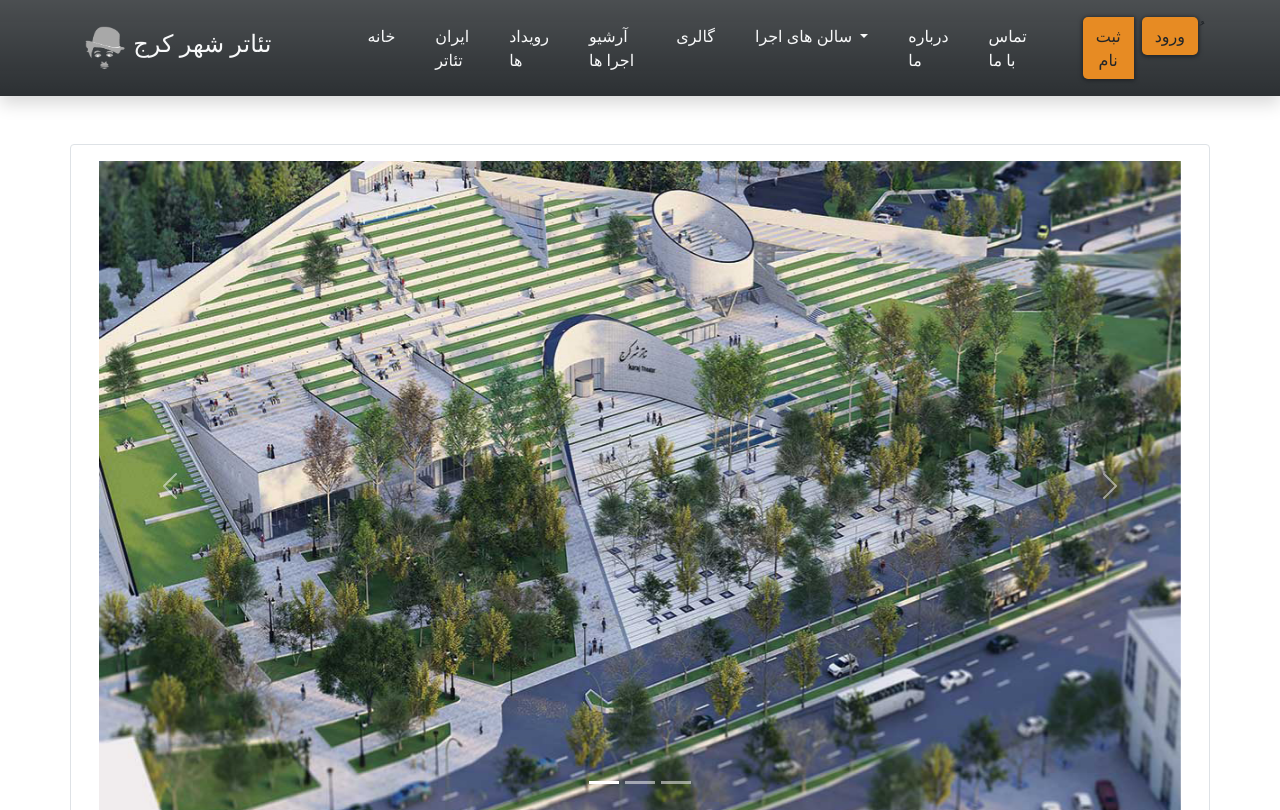
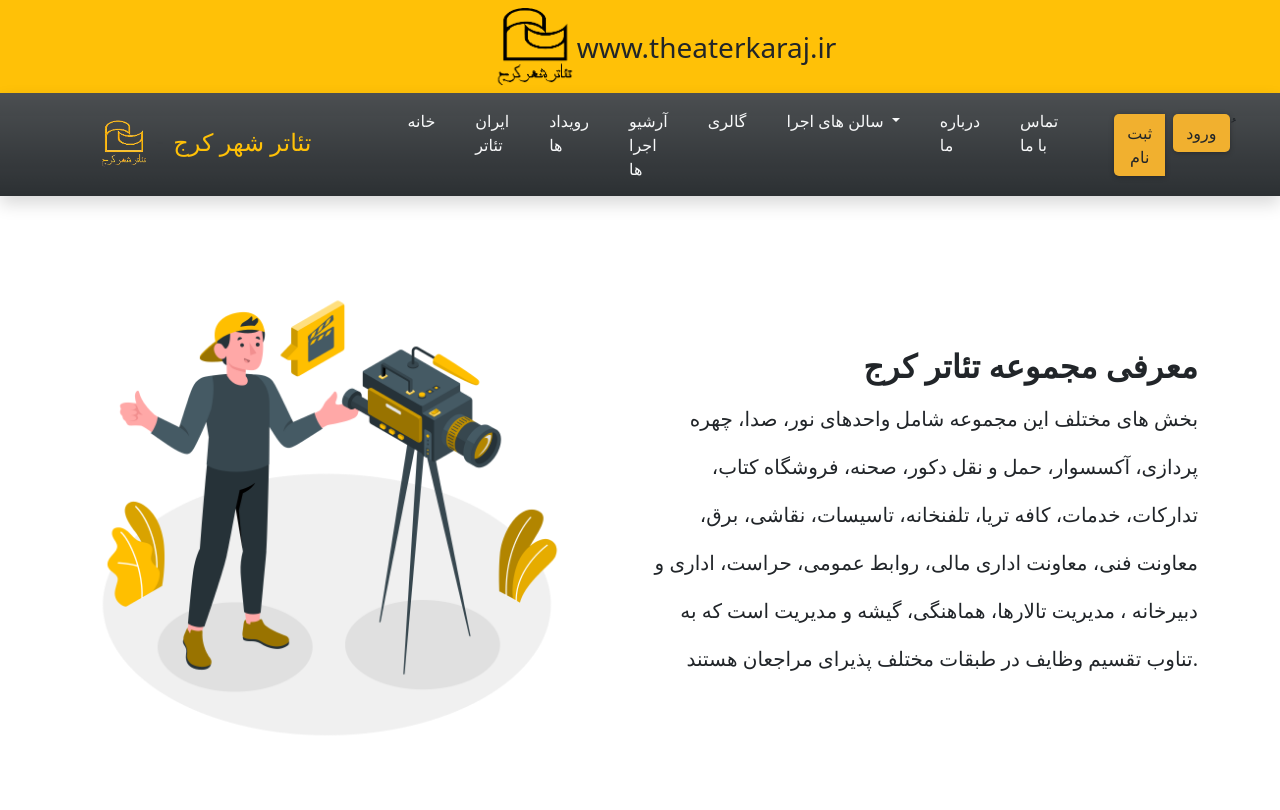
Before and after one commit to Delaram77L/theatr-shahr, a website: page index.html in a window 1280 px wide. Shown: the top 810 px of the page. Drawn offline with Linux system fonts and the light colour scheme.

Commit message:
add commit site

```diff
--- a/assets/sass/_mixins.scss
+++ b/assets/sass/_mixins.scss
@@ -1,3 +1,3 @@
 @mixin btn-style{background-color: $orange;
     border-radius: 5px;
-    box-shadow: 0 1px 4px 1px;}
+    box-shadow: 0 1px 5px 0 #15151578;}
--- a/assets/sass/_variables.scss
+++ b/assets/sass/_variables.scss
@@ -1 +1 @@
-$orange:rgb(231, 139, 35);
+$orange:rgb(241, 176, 47);
--- a/assets/sass/main.scss
+++ b/assets/sass/main.scss
@@ -1,5 +1,4 @@
 @import "./variables";
-
 @import "./mixins";
 
 
--- a/index.html
+++ b/index.html
@@ -9,19 +9,32 @@
     <link rel="stylesheet" href="./css/bootstrap.min.css">
     <script src="./js/bootstrap.bundle.min.js" defer></script>
     <link rel="stylesheet" href="./assets/css/main.css">
+
     <title>تئاتر شهر کرج</title>
+    <link rel="shortcut icon" href="./images/logo favicon1.png" type="image/x-icon">
 
 </head>
 
 <body>
 
 
+    <!-- top logo  -->
+    <div class=" bg-warning p-1">
+        <div class="container fs-3 d-flex justify-content-center align-items-center">
+            <img src="./images/logo favicon1.png" class="ms-5 " width="85" height="85" alt="لوگوی تئاتر شهر کرج">
+            www.theaterkaraj.ir
+        </div>
+    </div>
+    <!-- top logo end -->
+
+
+
     <!-- navbar -->
     <div class="sticky-top shadow">
-        <nav class="navbar navbar-expand-lg bg-dark bg-gradient p-3 mb-5" style="--bs-bg-opacity: 0.95;">
+        <nav class="navbar navbar-expand-lg bg-dark bg-gradient p-1 mb-4" style="--bs-bg-opacity: 0.95;">
             <div class="container">
-                <a class="navbar-brand link-light fs-4" link-light data-bs-toggle="modal" data-bs-target="#exampleModal"
-                    href="#">
+                <a class="navbar-brand link-warning fs-4" link-light data-bs-toggle="modal"
+                    data-bs-target="#exampleModal" href="#">
                     <div class="modal fade text-dark" id="exampleModal" tabindex="-1"
                         aria-labelledby="exampleModalLabel" aria-hidden="true">
                         <div class="modal-dialog">
@@ -32,7 +45,7 @@
                                         aria-label="Close"></button>
                                 </div>
                                 <div class="modal-body">
-                                    http://127.0.0.1:5500/INDEX.HTML
+                                    www.theaterkaraj.ir
                                 </div>
                                 <div class="modal-footer">
                                     <button class="btn btn-secondary" data-bs-dismiss="modal">بستن</button>
@@ -41,8 +54,8 @@
                             </div>
                         </div>
                     </div>
-                    <img src="./images/icon444.png" alt="Logo" width="45" height="45"
-                        class="d-inline-block align-text-top">
+                    <img src="./images/logo asli.png" alt="Logo" width="85" height="85"
+                        class="d-inline-block align-text-center">
                     تئاتر شهر کرج
                 </a>
                 <div class="collapse navbar-collapse ms-5" id="navbarNavDropdown">
@@ -82,7 +95,7 @@
                     </ul>
 
                     <!-- bottons nav  -->
-                    <div class="btn-group" role="group" aria-label="Basic outlined example">
+                    <div class="btn-group bg-" role="group" aria-label="Basic outlined example">
                         <button type="button" class="btn btn-war ms-5" data-bs-toggle="modal"
                             data-bs-target="#exampleModal" data-bs-whatever="@getbootstrap">ثبت نام</button>
 
@@ -162,8 +175,32 @@
 
 
 
+
     <!-- header  -->
-    <div class="container border rounded p-3">
+    <div class="container my-3">
+        <div class="row d-flex justify-content-between align-items-center">
+            <div class="col-md-12 col-lg-6 my-5">
+                <img src="./images/Videographer-amico (1).png" width="90%" alt="معرفی">
+            </div>
+            <div class="col-md-12 col-lg-6">
+                <p class="fs-2 mt-2 text-end">
+                    <b>معرفی مجموعه تئاتر کرج</b><br>
+                    <span class="fs-5">بخش های مختلف این مجموعه شامل واحدهای نور، صدا، چهره پردازی، آکسسوار، حمل و نقل
+                        دکور،
+                        صحنه، فروشگاه کتاب، تدارکات، خدمات، کافه تریا، تلفنخانه، تاسیسات، نقاشی، برق، معاونت فنی، معاونت
+                        اداری مالی، روابط عمومی، حراست،
+                        اداری و دبیرخانه ، مدیریت تالارها، هماهنگی، گیشه و مدیریت است که به تناوب تقسیم وظایف در طبقات
+                        مختلف پذیرای مراجعان هستند.</span>
+                </p>
+            </div>
+        </div>
+    </div>
+    <!-- header end -->
+
+
+
+    <!-- carousel  -->
+    <div class="container border rounded py-3">
         <div id="carouselExampleIndicators" class="carousel slide container w-70 ">
             <div class="carousel-indicators">
                 <button type="button" data-bs-target="#carouselExampleIndicators" data-bs-slide-to="0" class="active"
@@ -181,7 +218,7 @@
                     <img src="./images/karaj-theater-10.jpg" class="d-block w-100" alt="لابی">
                 </div>
                 <div class="carousel-item">
-                    <img src="./images/karaj-theater-VIEW-4.jpg" class="d-block w-100" alt="سالن اصلی">
+                    <img src="./images/karaj-theater-VIEW-4.jpg" class="d-block w-100" alt="سالن اجرا">
                 </div>
             </div>
             <button class="carousel-control-next" type="button" data-bs-target="#carouselExampleIndicators"
@@ -196,7 +233,7 @@
             </button>
         </div>
     </div>
-    <!-- header end  -->
+    <!-- carousel end  -->
 
 
 
@@ -204,8 +241,8 @@
 
     <!-- class row  -->
     <div class="container">
-        <div class="row justify-content-between d-flex mt-5 ">
-            <div class="col-3 ">
+        <div class="row justify-content-between d-flex mt-5">
+            <div class="col-sm-4 col-lg-3 ">
                 <div class="card p-2" style="width: 20rem;">
                     <img src="./images/karaj-theater-VIEW-3.jpg" class="card-img-top" alt="...">
                     <div class="card-body">
@@ -215,7 +252,7 @@
                     </div>
                 </div>
             </div>
-            <div class="col-3">
+            <div class="col-sm-4 col-lg-3">
                 <div class="card p-2" style="width: 20rem;">
                     <img src="./images/karaj-theater-VIEW-5.jpg" class="card-img-top" alt="...">
                     <div class="card-body">
@@ -225,13 +262,12 @@
                     </div>
                 </div>
             </div>
-            <div class="col-3">
+            <div class="col-sm-4 col-lg-3">
                 <div class="card p-2" style="width: 20rem;">
                     <img src="./images/karaj-theater-VIEW-2.jpg" class="card-img-top" alt="...">
                     <div class="card-body">
                         <p class="card-text">Some quick example text to build on the card title and make up the bulk of
-                            the
-                            card's content.</p>
+                            the card's content.</p>
                     </div>
                 </div>
             </div>
```
Also changed, not shown: assets/css/main.css, images/Karaj-Theater-01.jpg (added), images/Karaj-Theater-02.jpg (added), images/Karaj-Theater-03.jpg (added), images/Karaj-Theater-05.jpg (added), images/Karaj-Theater-06.jpg (added), images/Videographer-amico (1).png (added), images/Videographer-rafiki.png (added), images/logo asli.png (added), images/logo favicon.png (added), images/logo favicon1.png (added), images/پیام-تقدیر-مسئول-تئاتر-شهر-کرج-از-سرپرست-اداره-کل-فرهنگ-و-ارشاد-اسلامی-استان-البرز.jpg (added), 1 other file.
